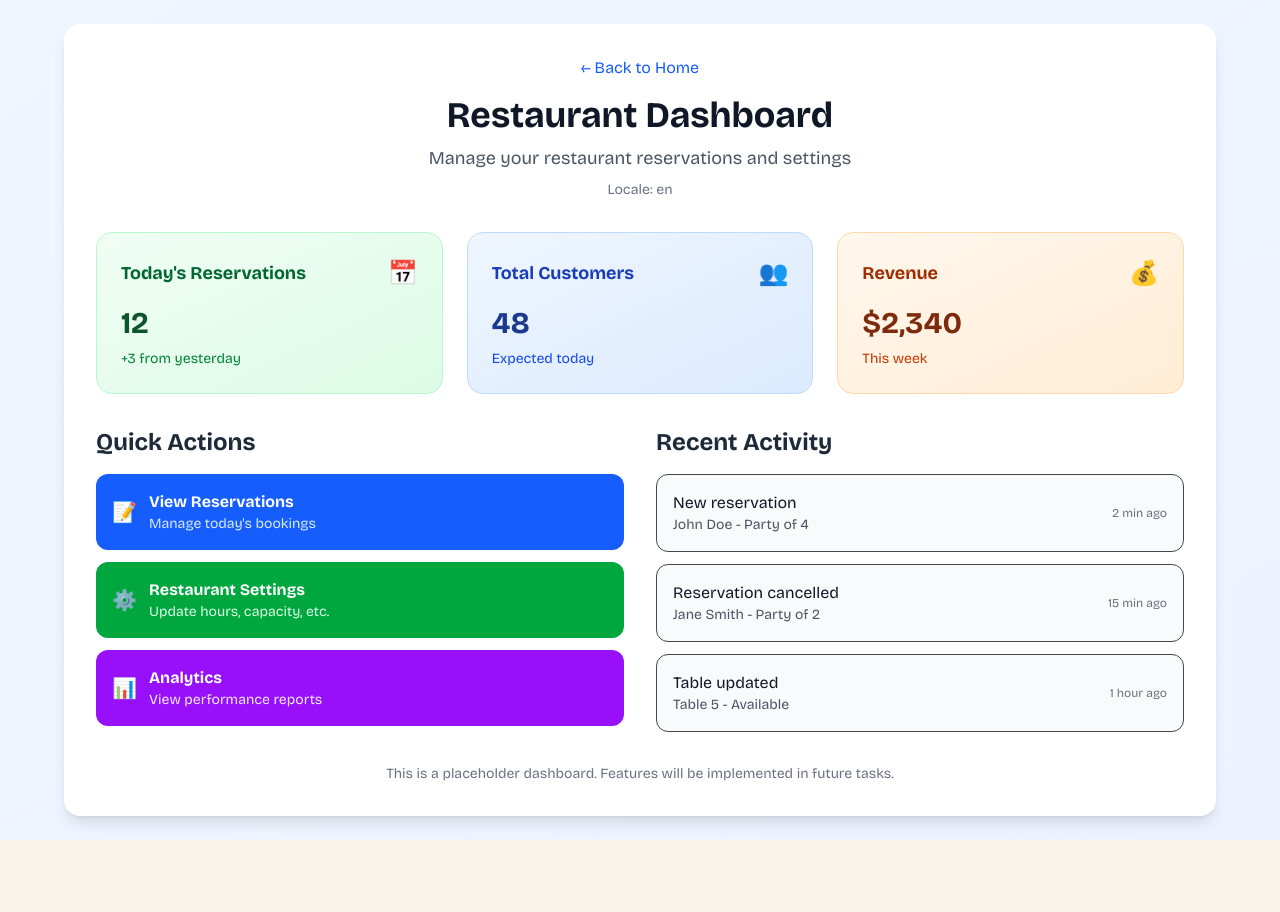
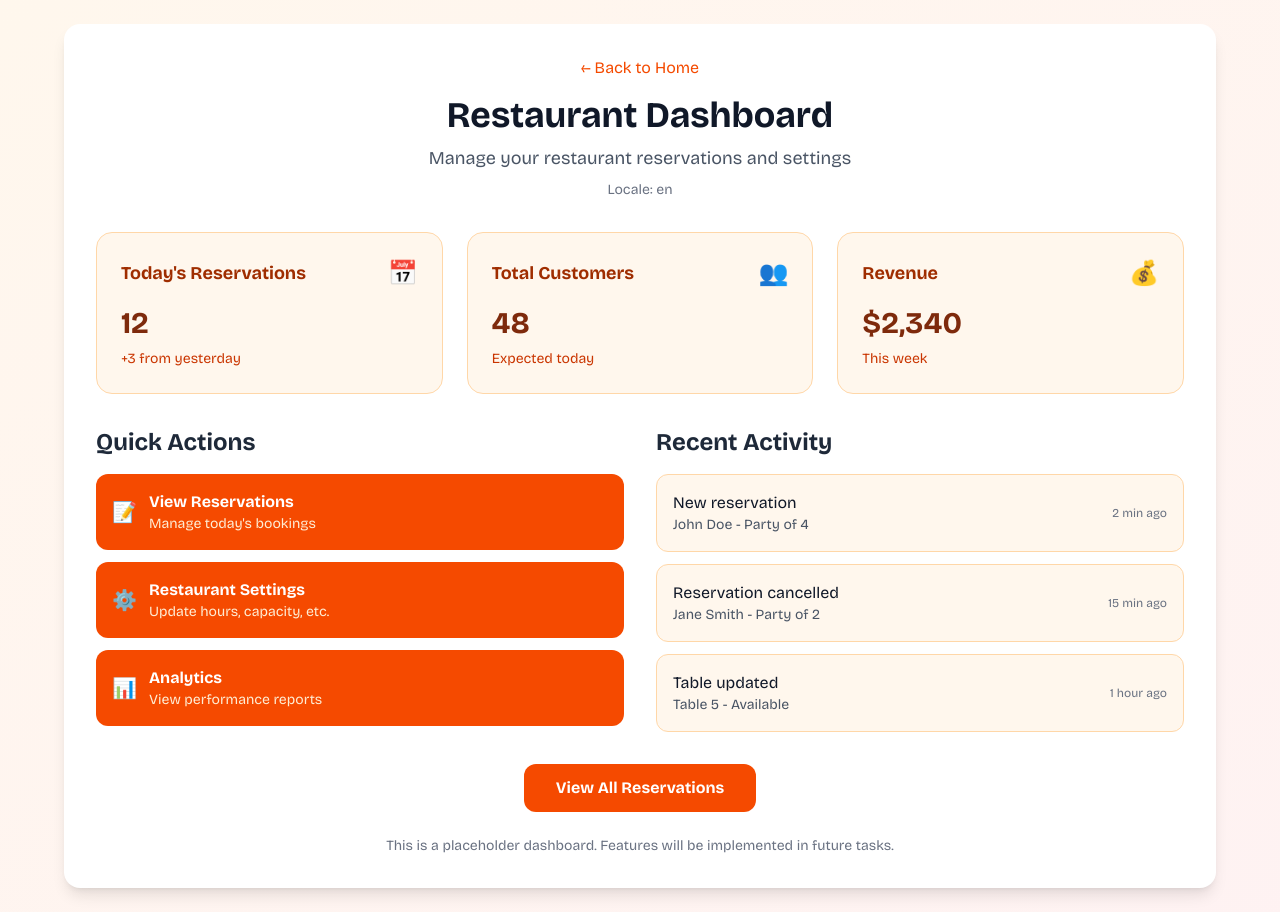
Before and after one commit to adesombergh/yeety-book-test, a Next.js app: page /en/dashboard in a window 1280 px wide. Before the commit the page ends 840 px from the top, so only its background shows below. Built offline with nearby package versions, Linux system fonts and the light colour scheme.

Commit message:
adapt dashboard design

```diff
--- a/src/app/[locale]/dashboard/page.tsx
+++ b/src/app/[locale]/dashboard/page.tsx
@@ -10,12 +10,12 @@ export default async function DashboardPage({ params }: DashboardPageProps) {
   const { locale } = await params;
 
   return (
-    <div className="min-h-screen bg-gradient-to-br from-blue-50 to-indigo-50 p-6">
+    <div className="min-h-screen bg-gradient-to-br from-orange-50 to-red-50 p-6">
       <div className="max-w-6xl mx-auto">
         <div className="bg-white rounded-2xl shadow-lg p-8">
           <div className="text-center mb-8">
             <div className="mb-4">
-              <Link href="/" className="inline-flex items-center text-blue-600 hover:text-blue-800 transition-colors">
+              <Link href="/" className="inline-flex items-center text-orange-600 hover:text-orange-800 transition-colors">
                 ← Back to Home
               </Link>
             </div>
@@ -31,25 +31,25 @@ export default async function DashboardPage({ params }: DashboardPageProps) {
           </div>
 
           <div className="grid md:grid-cols-2 lg:grid-cols-3 gap-6 mb-8">
-            <div className="bg-gradient-to-br from-green-50 to-green-100 p-6 rounded-xl border border-green-200">
+            <div className="bg-orange-50 p-6 rounded-xl border border-orange-200">
               <div className="flex items-center justify-between mb-4">
-                <h3 className="text-lg font-semibold text-green-800">Today&apos;s Reservations</h3>
+                <h3 className="text-lg font-semibold text-orange-800">Today&apos;s Reservations</h3>
                 <span className="text-2xl">📅</span>
               </div>
-              <p className="text-3xl font-bold text-green-900 mb-2">12</p>
-              <p className="text-sm text-green-700">+3 from yesterday</p>
+              <p className="text-3xl font-bold text-orange-900 mb-2">12</p>
+              <p className="text-sm text-orange-700">+3 from yesterday</p>
             </div>
 
-            <div className="bg-gradient-to-br from-blue-50 to-blue-100 p-6 rounded-xl border border-blue-200">
+            <div className="bg-orange-50 p-6 rounded-xl border border-orange-200">
               <div className="flex items-center justify-between mb-4">
-                <h3 className="text-lg font-semibold text-blue-800">Total Customers</h3>
+                <h3 className="text-lg font-semibold text-orange-800">Total Customers</h3>
                 <span className="text-2xl">👥</span>
               </div>
-              <p className="text-3xl font-bold text-blue-900 mb-2">48</p>
-              <p className="text-sm text-blue-700">Expected today</p>
+              <p className="text-3xl font-bold text-orange-900 mb-2">48</p>
+              <p className="text-sm text-orange-700">Expected today</p>
             </div>
 
-            <div className="bg-gradient-to-br from-orange-50 to-orange-100 p-6 rounded-xl border border-orange-200">
+            <div className="bg-orange-50 p-6 rounded-xl border border-orange-200">
               <div className="flex items-center justify-between mb-4">
                 <h3 className="text-lg font-semibold text-orange-800">Revenue</h3>
                 <span className="text-2xl">💰</span>
@@ -66,32 +66,32 @@ export default async function DashboardPage({ params }: DashboardPageProps) {
                   Quick Actions
                 </h2>
                 <div className="space-y-3">
-                  <button className="w-full p-4 bg-blue-600 hover:bg-blue-700 text-white rounded-lg transition-colors duration-200 text-left">
+                  <button className="w-full p-4 bg-orange-600 hover:bg-orange-700 text-white rounded-lg transition-colors duration-200 text-left">
                     <div className="flex items-center">
                       <span className="text-xl mr-3">📝</span>
                       <div>
                         <p className="font-semibold">View Reservations</p>
-                        <p className="text-sm text-blue-100">Manage today&apos;s bookings</p>
+                        <p className="text-sm text-orange-100">Manage today&apos;s bookings</p>
                       </div>
                     </div>
                   </button>
 
-                  <button className="w-full p-4 bg-green-600 hover:bg-green-700 text-white rounded-lg transition-colors duration-200 text-left">
+                  <button className="w-full p-4 bg-orange-600 hover:bg-orange-700 text-white rounded-lg transition-colors duration-200 text-left">
                     <div className="flex items-center">
                       <span className="text-xl mr-3">⚙️</span>
                       <div>
                         <p className="font-semibold">Restaurant Settings</p>
-                        <p className="text-sm text-green-100">Update hours, capacity, etc.</p>
+                        <p className="text-sm text-orange-100">Update hours, capacity, etc.</p>
                       </div>
                     </div>
                   </button>
 
-                  <button className="w-full p-4 bg-purple-600 hover:bg-purple-700 text-white rounded-lg transition-colors duration-200 text-left">
+                  <button className="w-full p-4 bg-orange-600 hover:bg-orange-700 text-white rounded-lg transition-colors duration-200 text-left">
                     <div className="flex items-center">
                       <span className="text-xl mr-3">📊</span>
                       <div>
                         <p className="font-semibold">Analytics</p>
-                        <p className="text-sm text-purple-100">View performance reports</p>
+                        <p className="text-sm text-orange-100">View performance reports</p>
                       </div>
                     </div>
                   </button>
@@ -105,7 +105,7 @@ export default async function DashboardPage({ params }: DashboardPageProps) {
                   Recent Activity
                 </h2>
                 <div className="space-y-3">
-                  <div className="p-4 bg-gray-50 rounded-lg border">
+                  <div className="p-4 bg-orange-50 rounded-lg border border-orange-200">
                     <div className="flex items-center justify-between">
                       <div>
                         <p className="font-medium text-gray-900">New reservation</p>
@@ -115,7 +115,7 @@ export default async function DashboardPage({ params }: DashboardPageProps) {
                     </div>
                   </div>
 
-                  <div className="p-4 bg-gray-50 rounded-lg border">
+                  <div className="p-4 bg-orange-50 rounded-lg border border-orange-200">
                     <div className="flex items-center justify-between">
                       <div>
                         <p className="font-medium text-gray-900">Reservation cancelled</p>
@@ -125,7 +125,7 @@ export default async function DashboardPage({ params }: DashboardPageProps) {
                     </div>
                   </div>
 
-                  <div className="p-4 bg-gray-50 rounded-lg border">
+                  <div className="p-4 bg-orange-50 rounded-lg border border-orange-200">
                     <div className="flex items-center justify-between">
                       <div>
                         <p className="font-medium text-gray-900">Table updated</p>
@@ -140,6 +140,12 @@ export default async function DashboardPage({ params }: DashboardPageProps) {
           </div>
 
           <div className="mt-8 text-center">
+            <button className="bg-orange-600 hover:bg-orange-700 text-white font-semibold py-3 px-8 rounded-lg transition-colors duration-200">
+              View All Reservations
+            </button>
+          </div>
+
+          <div className="mt-6 text-center">
             <p className="text-sm text-gray-500">
               This is a placeholder dashboard. Features will be implemented in future tasks.
             </p>
```
